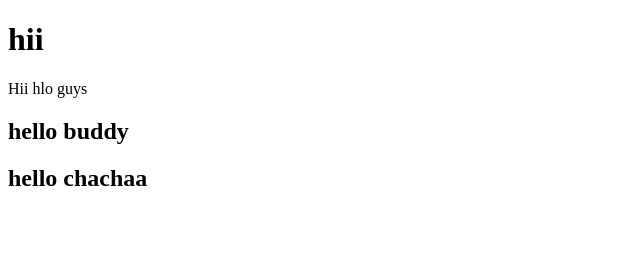
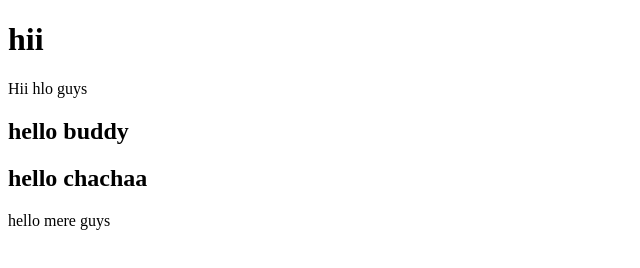
Before and after one commit to MR-Washie/DocVault, a plain HTML site: page index.html in a window 1280 px wide. Shown: the whole page, without its empty margins (0-640 px from the left). Drawn offline with Linux system fonts and the light colour scheme.

Commit message:
add guys

```diff
--- a/index.html
+++ b/index.html
@@ -10,5 +10,6 @@
     <p>Hii hlo guys</p>
     <h2>hello buddy</h2>
     <h2>hello chachaa</h2>
+    <p>hello mere guys</p>
 </body>
 </html>
```
